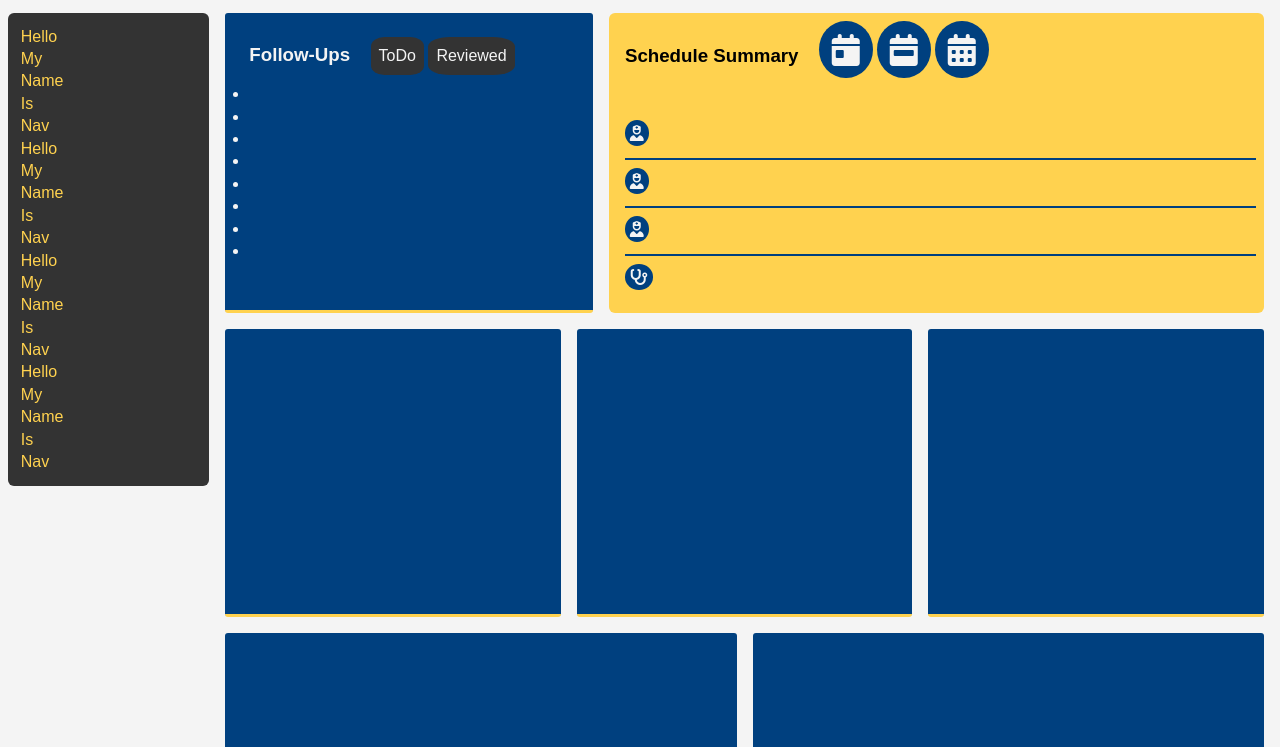
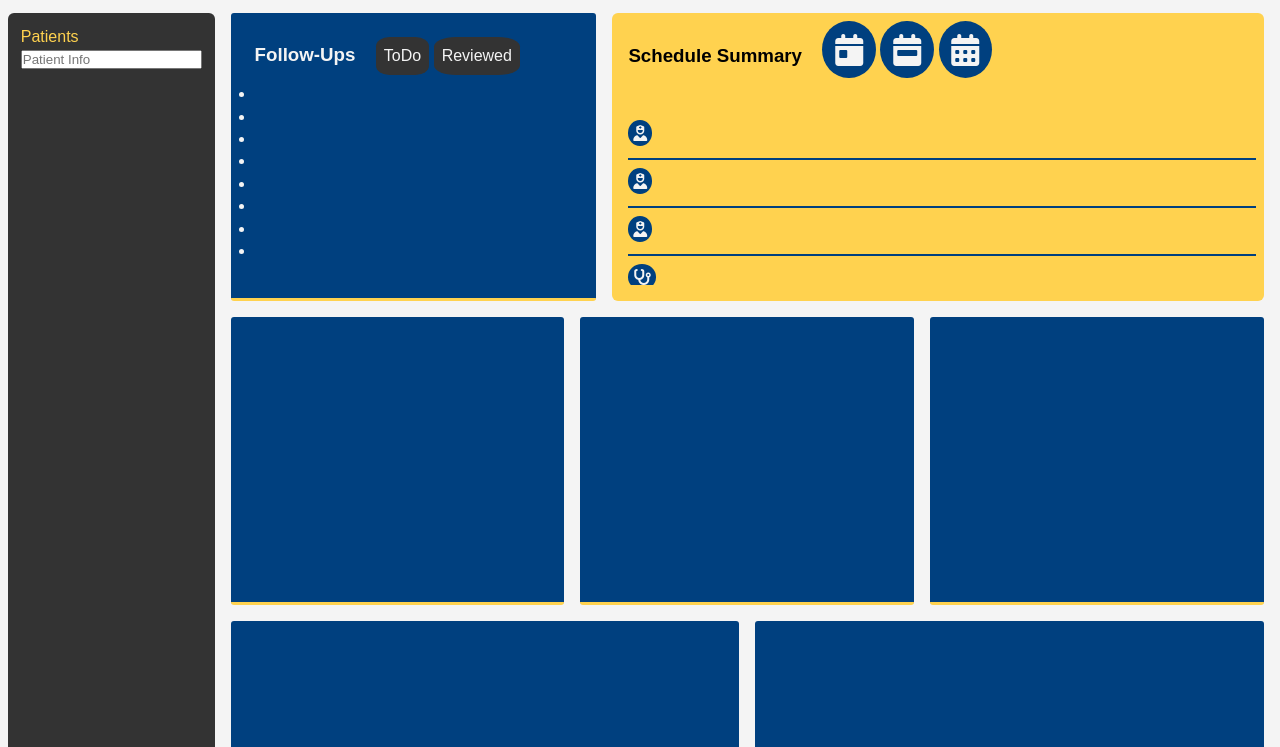
Before and after one commit to BryantVail/modern-HTML-and-CSS-from-Beg_packt-2019_BradTraversy, a plain HTML site: page notes/09_More-CSS-Concepts/06_css-variables.html in a window 1280 px wide. Shown: the part 53-800 px from the top of the page. Drawn offline with Linux system fonts and the light colour scheme.

Commit message:
updateupdate

```diff
--- a/notes/09_More-CSS-Concepts/06_css-variables.html
+++ b/notes/09_More-CSS-Concepts/06_css-variables.html
@@ -30,29 +30,27 @@
     <section class="main-viewport"> <!--Includes nav-->
         <nav class="side-nav bradius-2">
             <ul>
-                <li>Hello</li>
-                <li>My </li>
-                <li>Name</li>
-                <li>Is</li>
-                <li>Nav</li>
-                <li>Hello</li>
-                <li>My </li>
-                <li>Name</li>
-                <li>Is</li>
-                <li>Nav</li>
-                <li>Hello</li>
-                <li>My </li>
-                <li>Name</li>
-                <li>Is</li>
-                <li>Nav</li>
-                <li>Hello</li>
-                <li>My </li>
-                <li>Name</li>
-                <li>Is</li>
-                <li>Nav</li>
+                <li>
+                    Patients
+                    <input
+                        type="text"
+                        class="search"
+                        placeholder="Patient Info"
+                    >
+                </li>
+                <li></li>
+                <li></li>
+                <li></li>
+                <li></li>
             </ul>
         </nav>
         <section id="main" class="bradius-2">
+            <div class="summary-popout">
+                <!-- this section should 'transform' open to show a summary view of:
+                    patient searches,
+                    appointments,
+                      -->
+            </div>
             <div class="flex-row-container">
 
                 <!-- section follow-ups -->
@@ -164,13 +162,13 @@
                 </div>
             </div>
             <div class="flex-row-container">
-                <section class="unlocked-charts box">
+                <section class="box">
 
                 </section>
-                <section class="unlocked-charts box">
+                <section class="box">
 
                 </section>
-                <section class="unlocked-charts box">
+                <section class="box">
 
                 </section>
             </div>
--- a/notes/09_More-CSS-Concepts/styles/06_style-main.css
+++ b/notes/09_More-CSS-Concepts/styles/06_style-main.css
@@ -36,13 +36,16 @@ header{
 }
 
 nav.side-nav{
-    /* 1/6 of the width */
+     /*display  */
+        /* 1/6 of the width */
         flex: 1;
+        align-self: stretch;
     background: var(--dark-color);
     /* spacing */
         margin-right: 1rem;
         margin-left: .5rem;
-    height: 100%;
+        margin-top: 1rem;
+
     width: 100%;
     padding: .8rem;
 
@@ -54,7 +57,10 @@ nav.side-nav li{
 .main-viewport{
     /* display */
         display: flex;
-    margin-top: 1rem;
+        align-items: stretch;
+    /* spacing */
+
+        padding-bottom: 1rem;
     /* max-width: var(--max-width); */
 
 }
@@ -82,15 +88,7 @@ nav.side-nav li{
         margin-bottom: 1rem;
     max-width: var(--max-width);
 }
-.flex-row-container{
-    flex-direction: row;
-    display: flex;
-    justify-content: space-between;
-    margin-bottom: 1rem;
-    max-height: 300px;
-    min-width: 100%;
 
-}
 
 .follow-ups{
 
--- a/notes/09_More-CSS-Concepts/styles/06_utilities.css
+++ b/notes/09_More-CSS-Concepts/styles/06_utilities.css
@@ -13,6 +13,7 @@
     border-radius: 50%;
 }
 
+/* containers */
     .box{
         /* flex */
             flex: 1;
@@ -25,9 +26,19 @@
         border-bottom: 3px var(--secondary-color) solid;
         border-radius: 3px;
         /* size */
-        min-height: 18rem;
+
     }
+    .flex-row-container{
+        flex-direction: row;
+        display: flex;
+        justify-content: space-between;
+        margin-top: 1rem;
+        margin-bottom: 0;
+        /* size */
+            height: 18rem;
+            min-width: 100%;
 
+    }
 .btn{
     padding: .5rem;
     border-radius: 25%;
```
Lines whose indentation alone changed are shown as unchanged.
